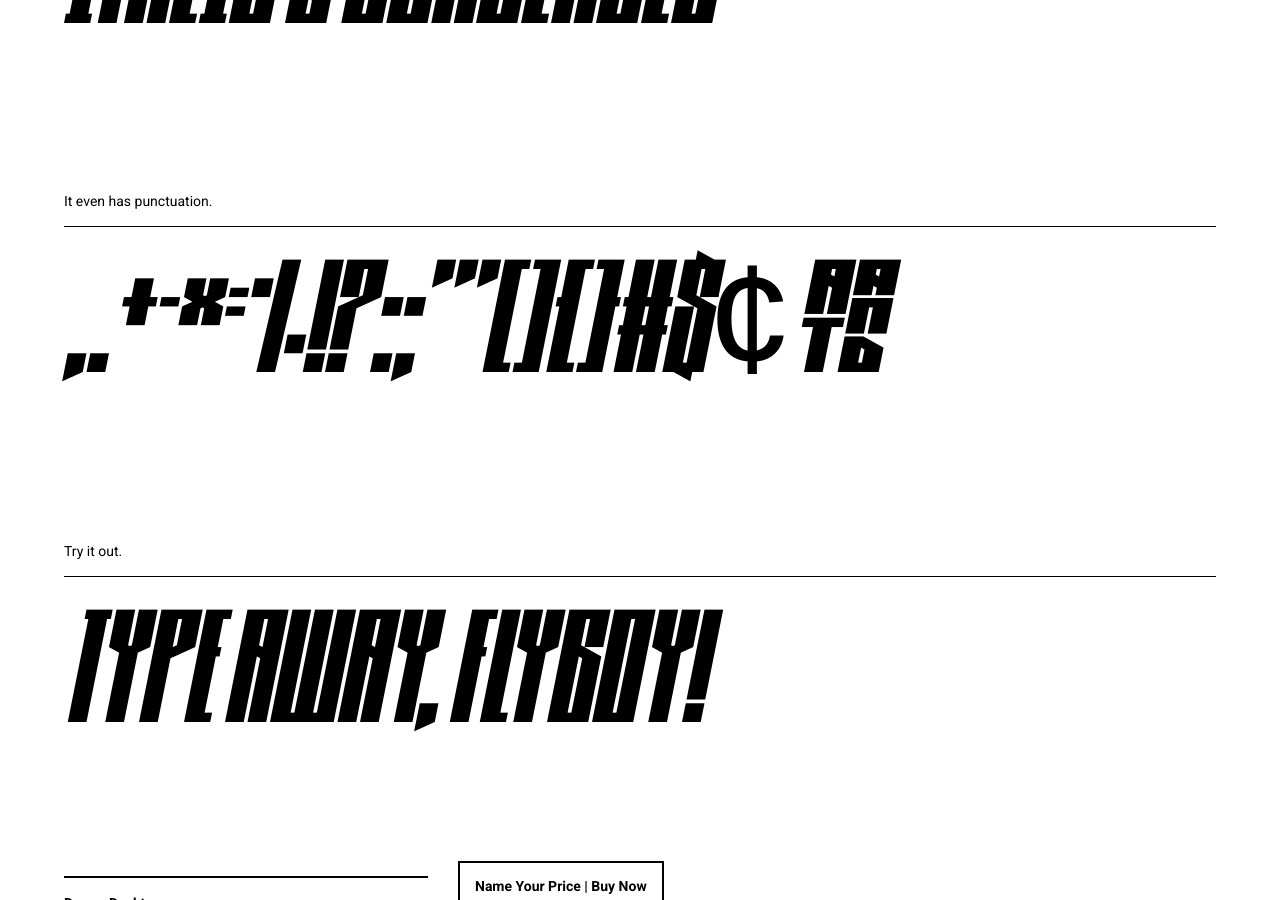
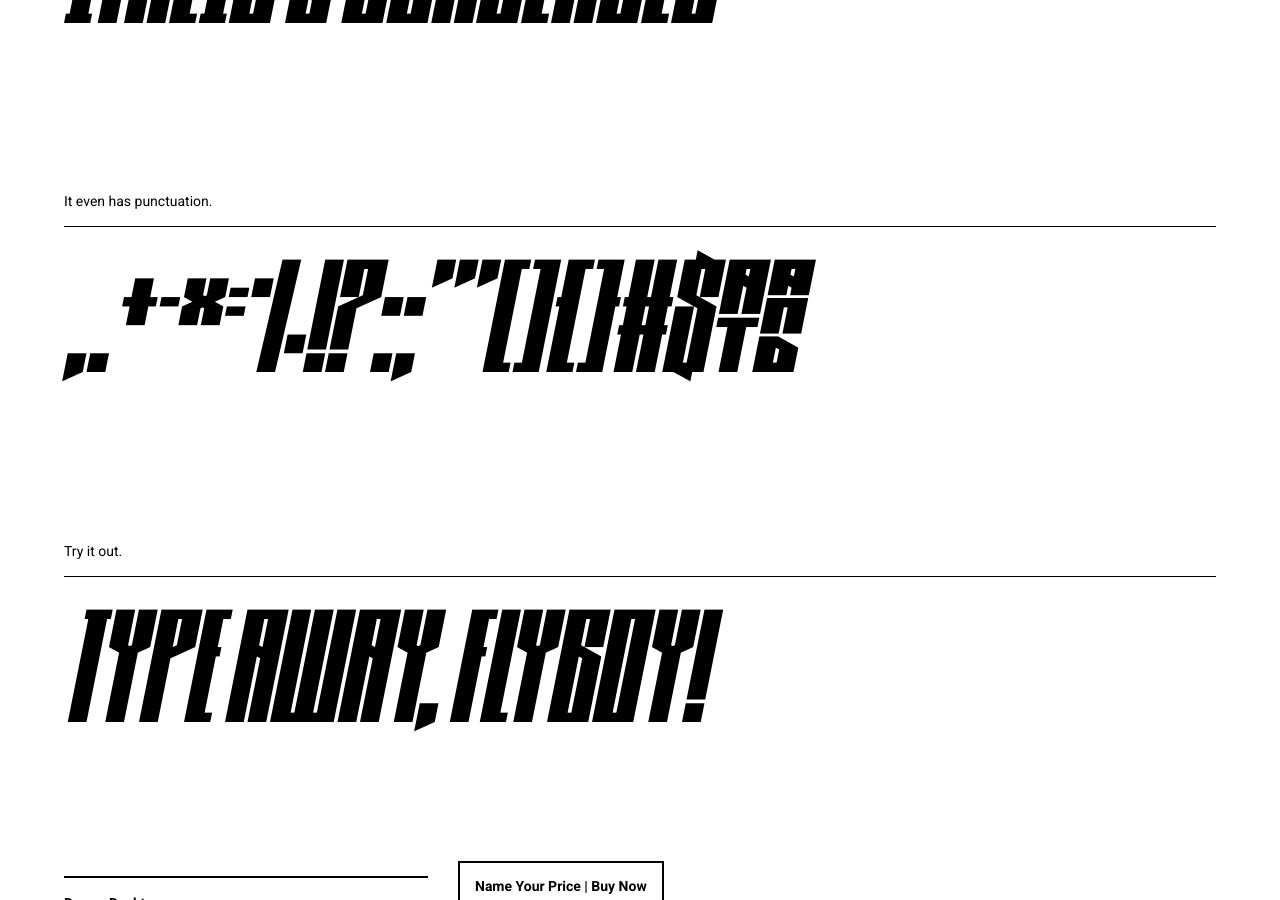
Before and after one commit to aidensymes/fonts.aidensymes.com, a Jekyll site: the page built from _fonts/drome.markdown, in a window 1280 px wide and 900 px high, scrolled down 1357 px. Built offline with Jekyll 4.4.1, drawn with Linux system fonts in a browser that asks for light colours.

```diff
--- a/_fonts/drome.markdown
+++ b/_fonts/drome.markdown
@@ -24,7 +24,7 @@ samples:
   weight:
   third:
 - blurb: It even has punctuation.
-  entry: ',.+-×=%!?:;"''[]{}#$¢@&'
+  entry: ',.+-×=%!?:;"''[]{}#$@&'
   weight:
   third:
 - blurb: Try it out.
```
